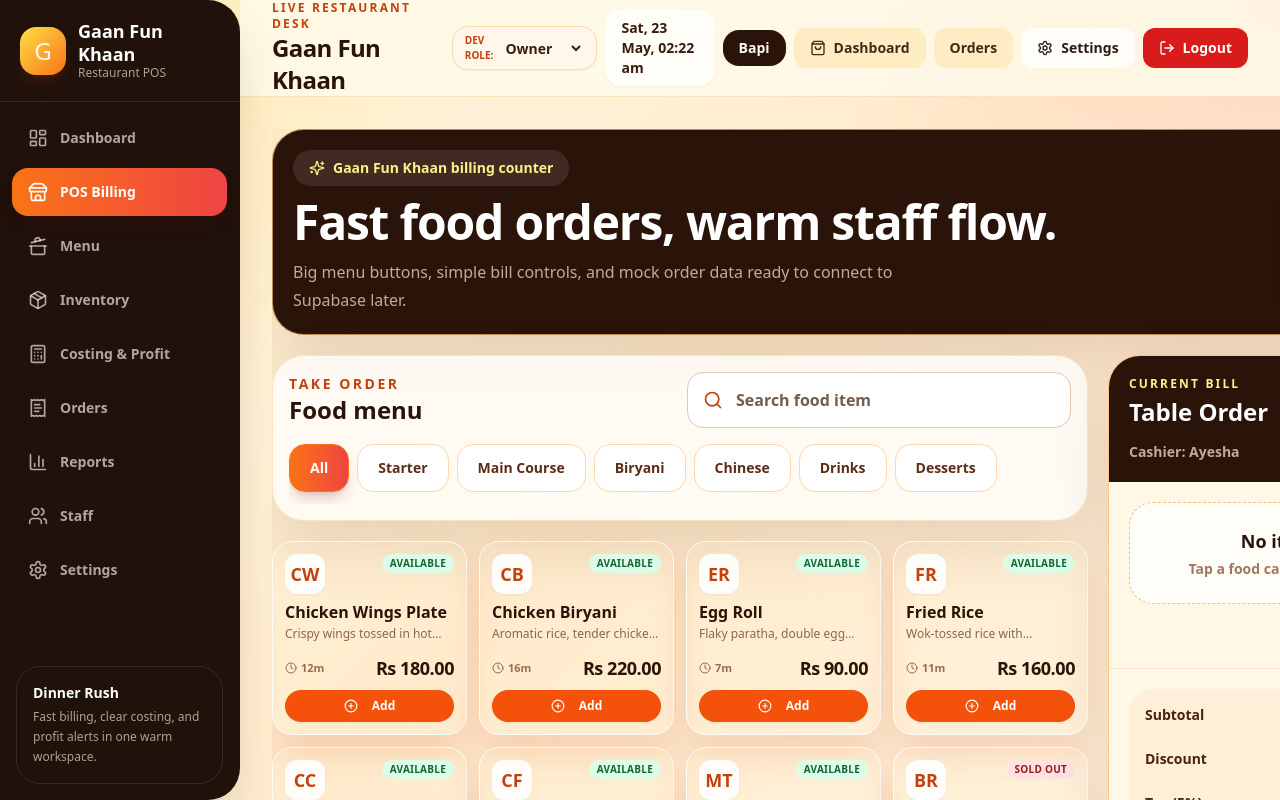
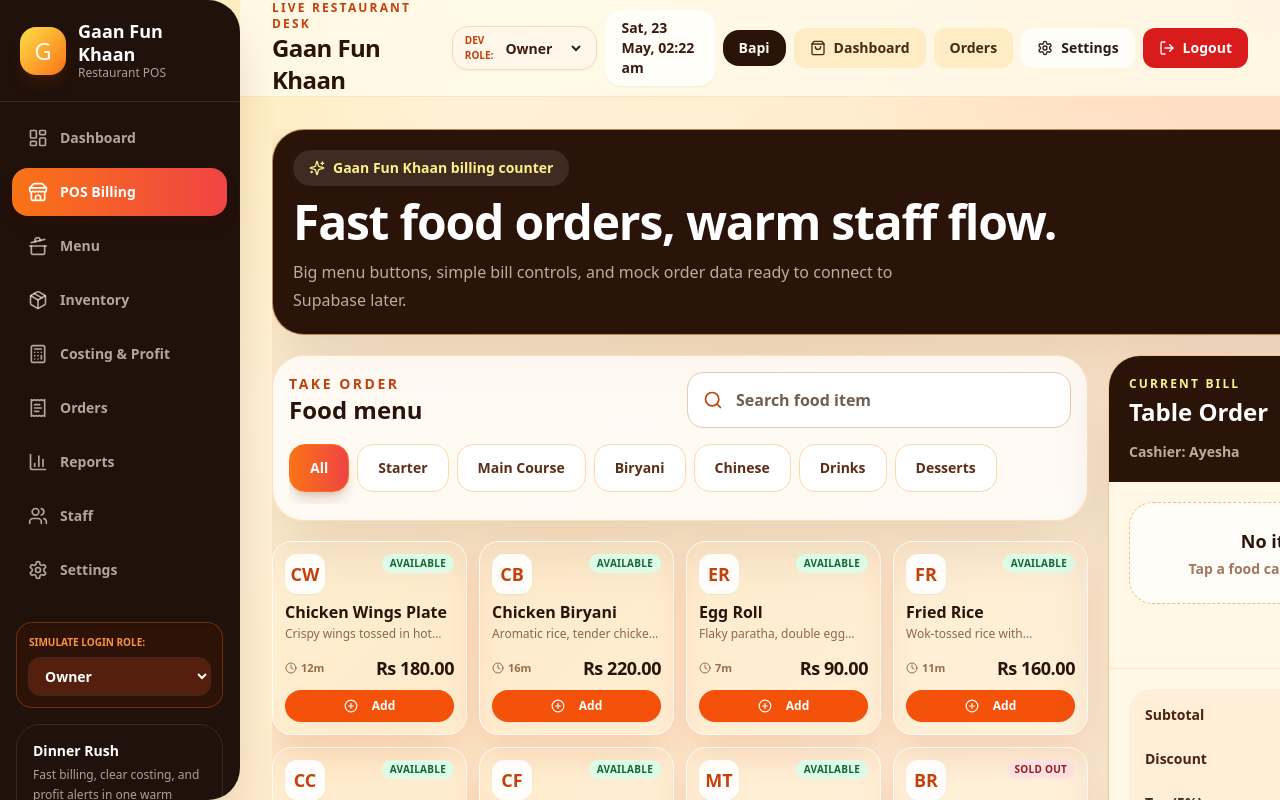
Before and after one commit to sgacademicsolution2024-boop/resturentpos, a Next.js app: page /pos in a window 1280 px wide. Shown: the top 800 px of the page. Built offline with nearby package versions, Linux system fonts and the light colour scheme.

Commit message:
Add role switcher to mobile sidebar navigation

```diff
--- a/src/components/layout/Sidebar.tsx
+++ b/src/components/layout/Sidebar.tsx
@@ -36,7 +36,7 @@ import { rolePermissions } from "@/lib/constants";
 
 export function Sidebar({ onNavigate }: SidebarProps) {
   const pathname = usePathname();
-  const { role } = useAuth();
+  const { role, setRole } = useAuth();
 
   const allowedPaths = rolePermissions[role].map(p => `/${p}`);
 
@@ -78,9 +78,27 @@ export function Sidebar({ onNavigate }: SidebarProps) {
           })}
       </nav>
 
-      <div className="m-4 rounded-3xl border border-white/10 bg-white/8 p-4">
-        <p className="text-sm font-black text-white">Dinner Rush</p>
-        <p className="mt-1 text-xs leading-5 text-orange-100/65">Fast billing, clear costing, and profit alerts in one warm workspace.</p>
+      <div className="m-4 space-y-4">
+        <div className="flex flex-col gap-2 rounded-2xl border border-orange-500/30 bg-orange-950/40 p-3 shadow-inner">
+          <label className="text-[10px] font-black uppercase text-orange-400">Simulate Login Role:</label>
+          <select
+            className="w-full rounded-xl bg-orange-900/50 px-3 py-2 text-sm font-bold text-white outline-none ring-1 ring-white/10 focus:ring-orange-500"
+            value={role}
+            onChange={(e) => {
+              setRole(e.target.value as any);
+              if (onNavigate) onNavigate();
+            }}
+          >
+            <option value="owner">Owner</option>
+            <option value="manager">Manager</option>
+            <option value="cashier">Cashier</option>
+          </select>
+        </div>
+
+        <div className="rounded-3xl border border-white/10 bg-white/8 p-4">
+          <p className="text-sm font-black text-white">Dinner Rush</p>
+          <p className="mt-1 text-xs leading-5 text-orange-100/65">Fast billing, clear costing, and profit alerts in one warm workspace.</p>
+        </div>
       </div>
     </aside>
   );
```
